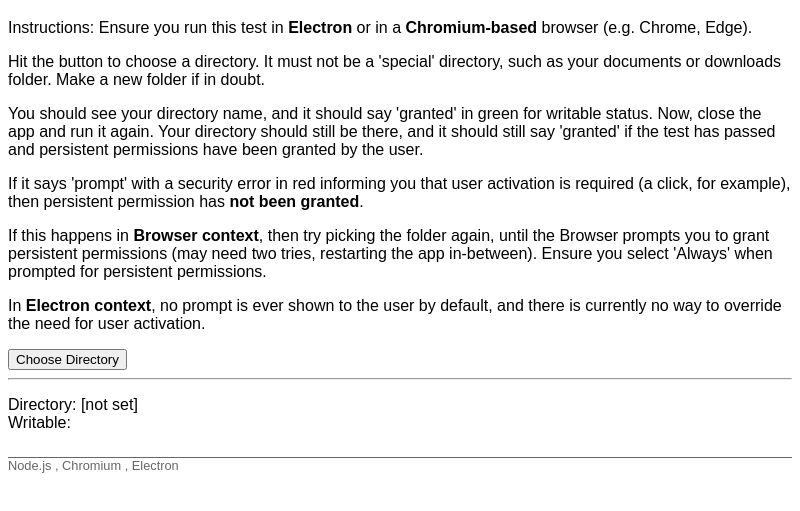
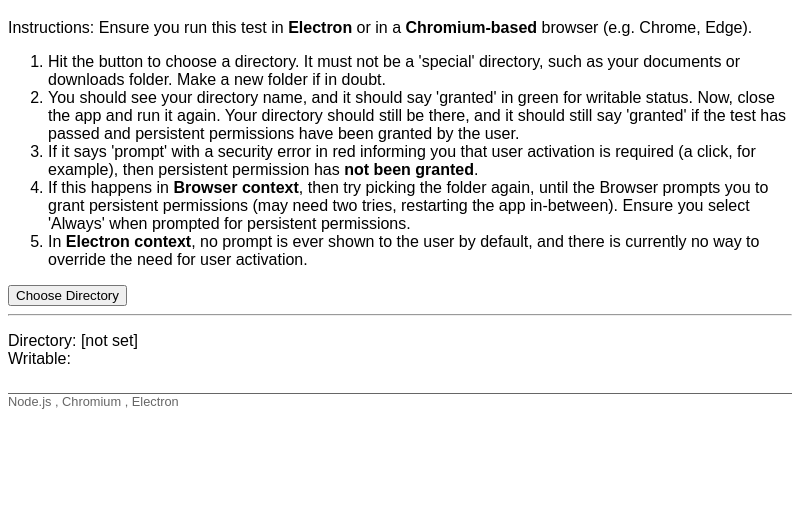
Before and after one commit to Jaifroid/electron-flesystem-permission-bug, an Electron app: page index.html in a window 800 px wide. Shown: the part 61-572 px from the top of the page. Drawn offline with Linux system fonts and the light colour scheme.

Commit message:
Use ordered list for instructions

```diff
--- a/index.html
+++ b/index.html
@@ -14,29 +14,31 @@
     <p>
         Instructions: Ensure you run this test in <b>Electron</b> or in a <b>Chromium-based</b> browser (e.g. Chrome, Edge).
     </p>
-    <p>
+    <ol>
+      <li>
         Hit the button to choose a directory.  It must not be a 'special' directory,
         such as your documents or downloads folder.  Make a new folder if in doubt.
-    </p>
-    <p>
+      </li>
+      <li>
         You should see your directory name, and it should say 'granted' in green for writable
         status.  Now, close the app and run it again.  Your directory should still
         be there, and it should still say 'granted' if the test has passed and persistent permissions
         have been granted by the user.
-    </p>
-    <p>
+      </li>
+      <li>
         If it says 'prompt' with a security error in red informing you that user activation is required (a click, for example),
         then persistent permission has <b>not been granted</b>.
-    </p>
-    <p>
+      </li>
+      <li>
         If this happens in <b>Browser context</b>, then try picking the folder again, until the Browser prompts you to grant
         persistent permissions (may need two tries, restarting the app in-between). Ensure you select 'Always' when prompted for
         persistent permissions.
-    </p>
-    <p>
+      </li>
+      <li>
         In <b>Electron context</b>, no prompt is ever shown to the user by default, and there is currently no way to override
         the need for user activation.
-    </p>
+      </li>
+    </ol>
 
     <button data-action="setDir">Choose Directory</button>
     <hr/>
```
Lines whose indentation alone changed are shown as unchanged.
